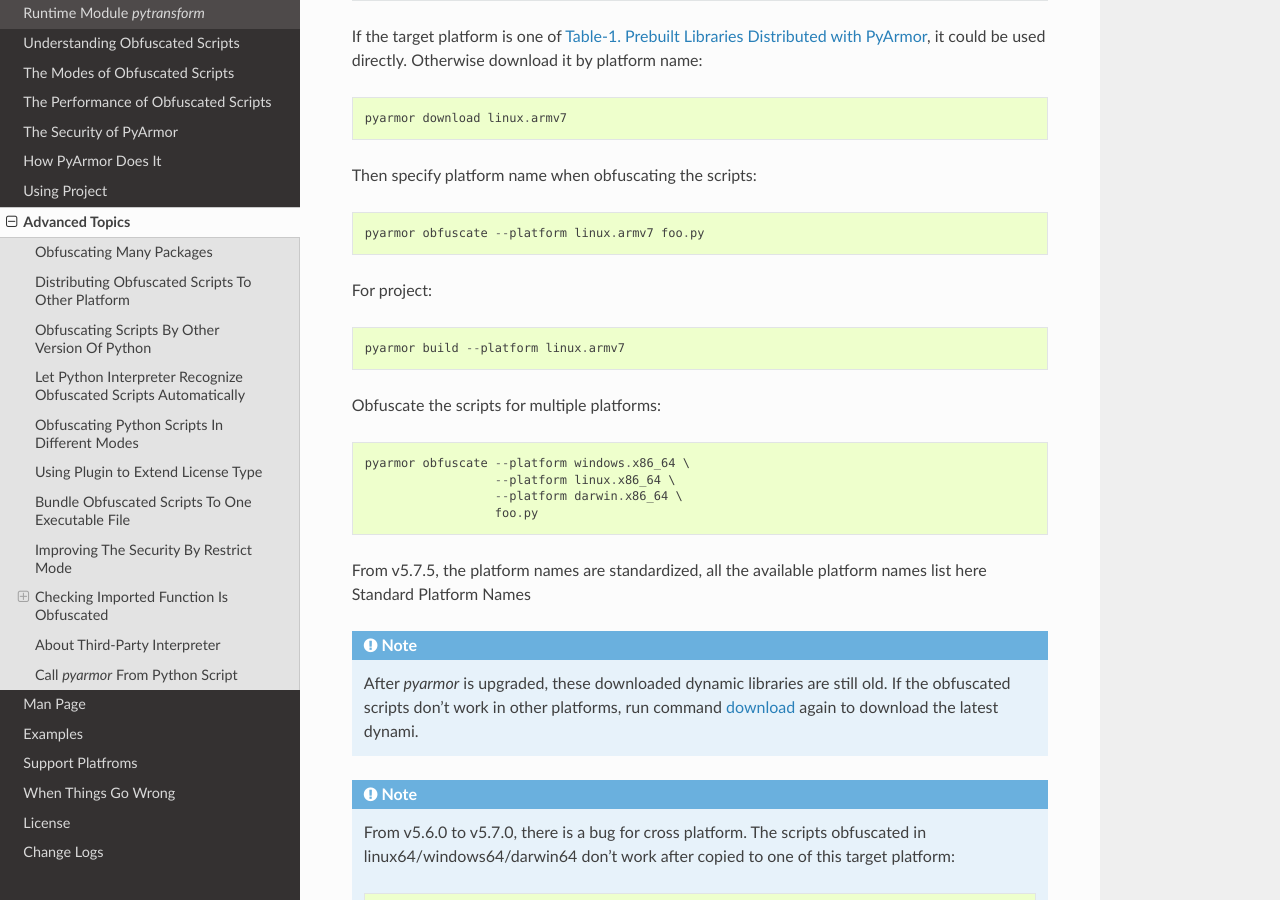
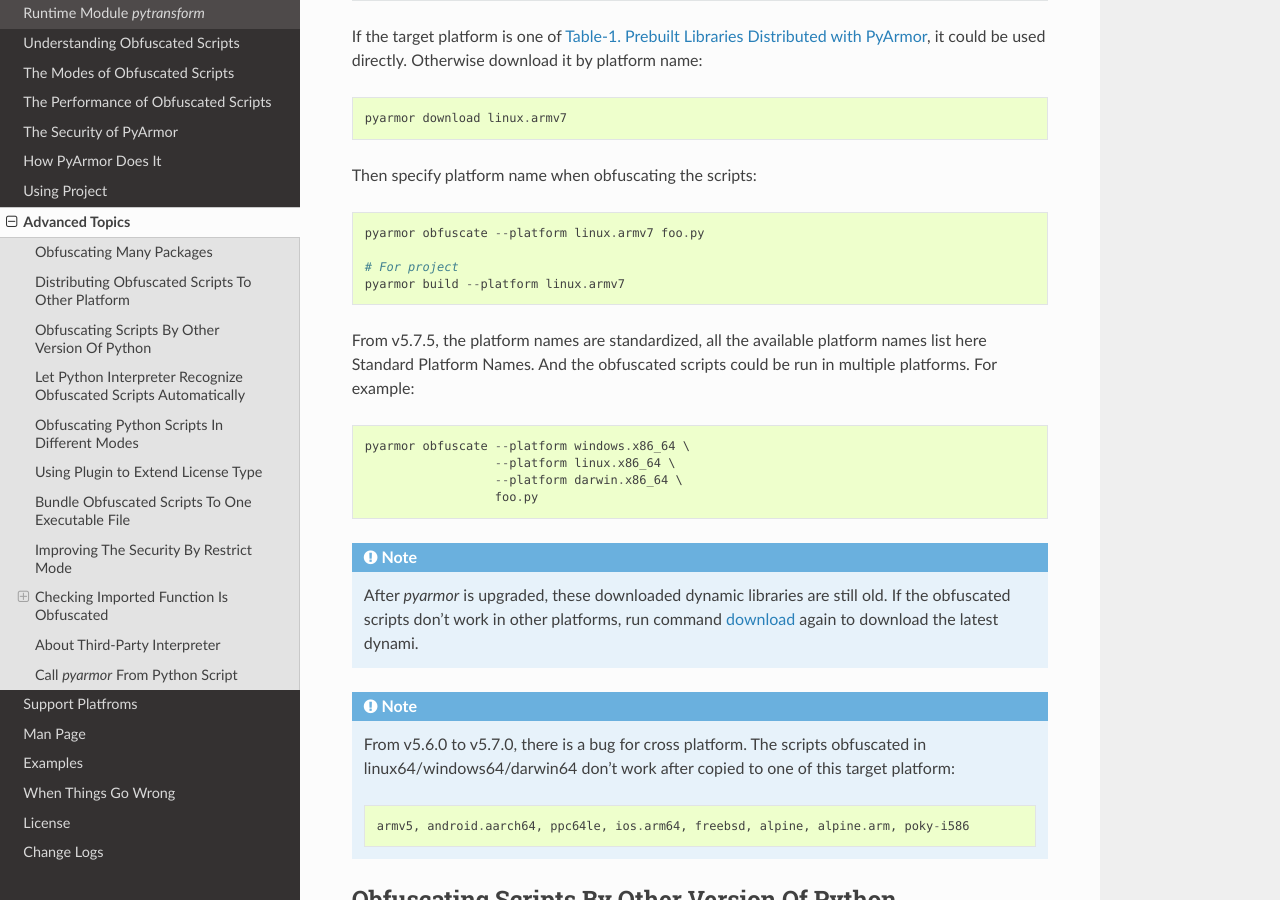
Before and after one commit to dashingsoft/pyarmor, a Sphinx documentation site: the page built from docs/advanced.rst, in a window 1280 px wide and 900 px high, scrolled down 1476 px. Built offline with Sphinx 7.4.7 and the Read the Docs theme 2.0.0, drawn with Linux system fonts in a browser that asks for light colours.

Commit message:
Refine doc

```diff
--- a/docs/advanced.rst
+++ b/docs/advanced.rst
@@ -75,19 +75,17 @@
 
     pyarmor obfuscate --platform linux.armv7 foo.py
 
-For project::
-
+    # For project
     pyarmor build --platform linux.armv7
 
-Obfuscate the scripts for multiple platforms::
+From v5.7.5, the platform names are standardized, all the available
+platform names list here :ref:`Standard Platform Names`. And the
+obfuscated scripts could be run in multiple platforms. For example::
 
     pyarmor obfuscate --platform windows.x86_64 \
                       --platform linux.x86_64 \
                       --platform darwin.x86_64 \
                       foo.py
-
-From v5.7.5, the platform names are standardized, all the available
-platform names list here :ref:`Standard Platform Names`
 
 .. note::
 
--- a/docs/index.rst
+++ b/docs/index.rst
@@ -45,9 +45,9 @@
    how-to-do
    project
    advanced
+   platforms
    man
    examples
-   platforms
    questions
    license
    change-logs
--- a/docs/man.rst
+++ b/docs/man.rst
@@ -114,8 +114,8 @@
 Option ``--platform`` is used to specify the target platform of obfuscated
 scripts if target platform is different from build platform. Use this option
 multiple times if the obfuscated scripts are being to run many platforms. From
-v5.7.5, the platform names are standardized, all the available platform names
-list here :ref:`Standard Platform Names`
+v5.7.5, the platform names are standardized, command `download` could list all
+the available platform names.
 
 Option ``--restrict`` is used to set restrict mode, :ref:`Restrict
 Mode`
--- a/docs/platforms.rst
+++ b/docs/platforms.rst
@@ -21,7 +21,7 @@
 command `pyarmor -d download` will also display this path at the
 beginning. It's appreicated to send this platform information to
 jondy.zhao@gmail.com so that it could be recognized by `pyarmor`
-autmatically. This script will display the required information by
+automatically. This script will display the required information by
 `pyarmor`:
 
 .. code-block:: python
```
Also changed, not shown: other parts of docs/man.rst (+1 -1 lines).
